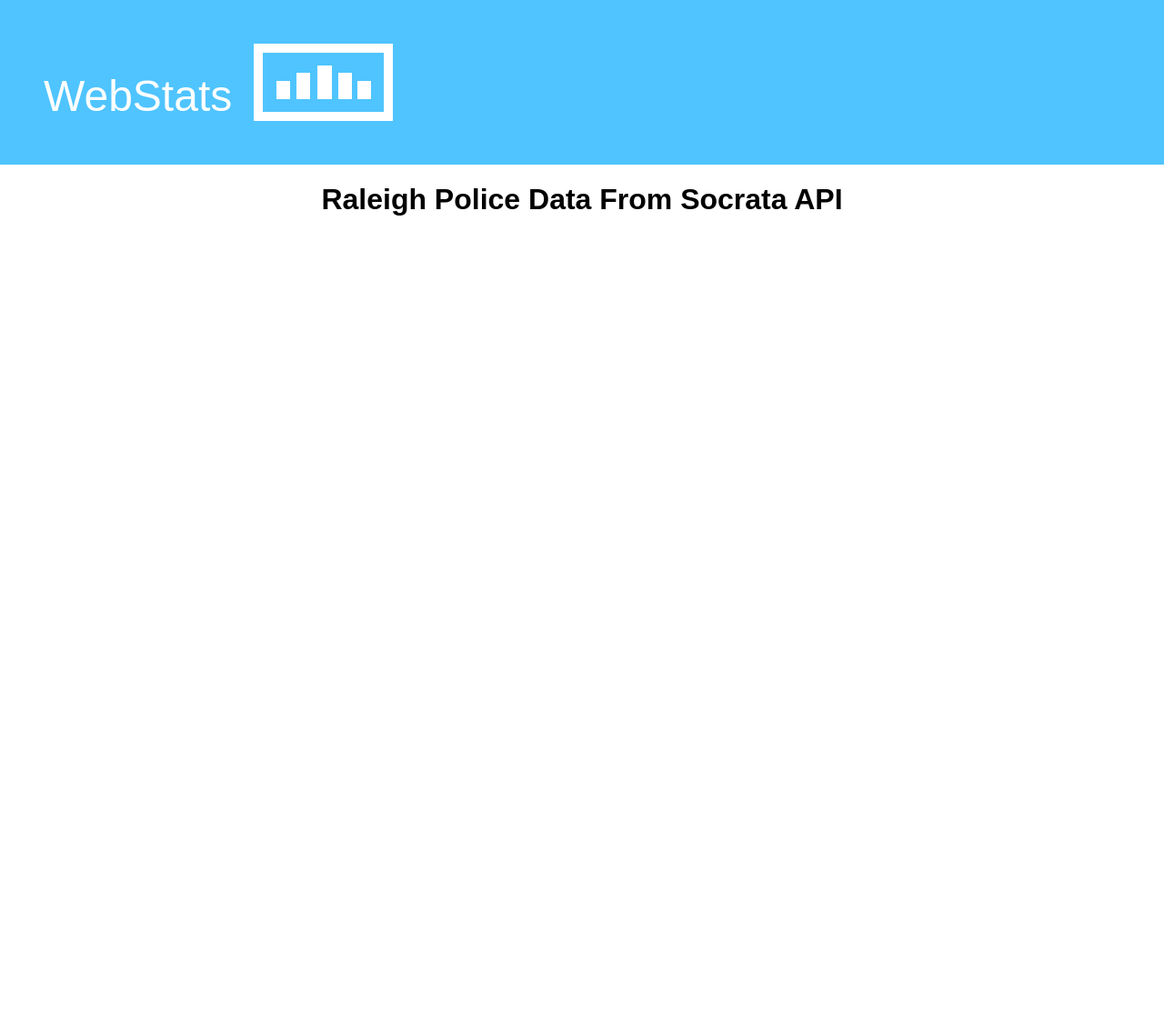
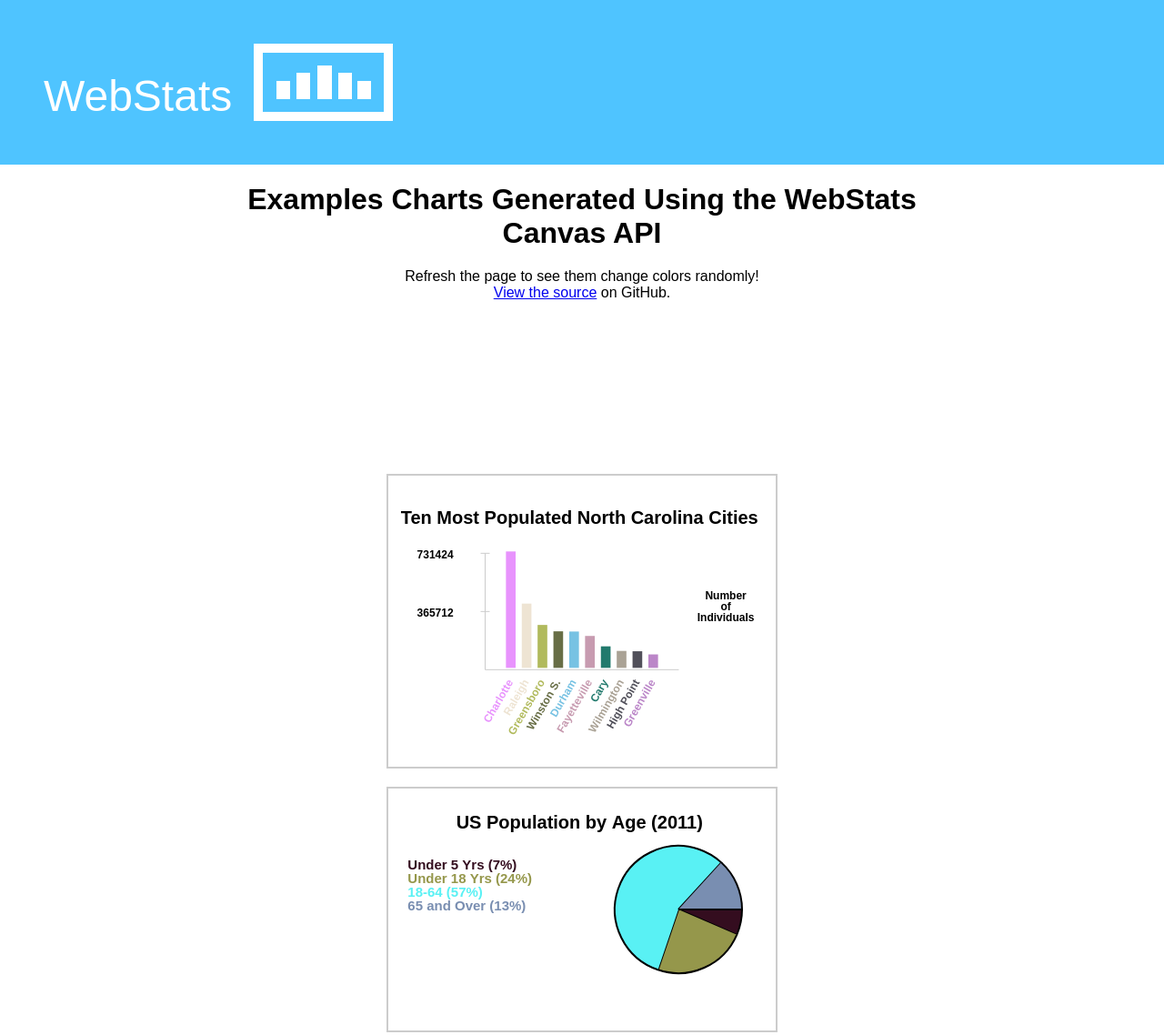
Before and after one commit to alexfromapex/WebStats, a plain HTML site: page index.html in a window 1280 px wide. Shown: the top 1138 px of the page at 91% size. Before the commit the page ends 800 px from the top, so only its background shows below. Drawn offline with Linux system fonts and the light colour scheme; no server answers.

Commit message:
Updated example charts

```diff
--- a/index.html
+++ b/index.html
@@ -32,17 +32,54 @@
 				max-width:60%;
 				text-align:center;
 			}
+			p {
+				margin:0 auto;
+				width:60%;
+				text-align:center;
+			}
 		</style>
 		<script type="application/javascript" src="./js/jquery-1.7.2.min.js"></script>
 		<script type="application/javascript" src="./js/webstats.js"></script>
 	</head>
 	<body>
 		<script>
+
+		/* Some static chart data objects */
+
+		var chartData1 = {
+			chartCanvasID: "graph1",
+			title: "Ten Most Populated North Carolina Cities",
+			values: [731424,403892,269666,229617,228330,200564,135234,106476,104371,84554],
+			XLabels: ["Charlotte","Raleigh","Greensboro","Winston S.","Durham","Fayetteville","Cary","Wilmington","High Point","Greenville"],
+			YAxisLabel: "Number of Individuals"
+		};
+
+		var chartData2 = {
+			chartCanvasID: "graph2",
+			title: "US Population by Age (2011)",
+			values: [627322,2287311,5462525,1273945],
+			labels: ["Under 5 Yrs","Under 18 Yrs","18-64","65 and Over"],
+			pieBorderColor: "#000"
+		};
+
+		var chartData3 = {
+			chartCanvasID: "graph3",
+			title: "North Carolina University Enrollment (2012)",
+			values: [31802,28136,25990,22388],
+			XLabels: ["NCSU","UNC","ECU","UNCC"],
+			YAxisLabel: "Number of Individuals"
+		};
+
+		/* Lookup array for future Socrata data */
+
 		var monthNames = ["January", "February", "March", "April", "May", "June",
 		  "July", "August", "September", "October", "November", "December"
 		];
 		var districts = {};
 		var types = {};
+
+		/* JSON request to Raleigh Socrata Data API */
+
 		$.getJSON('https://data.raleighnc.gov/resource/3bhm-we7a.json',function(data){
 			for(var i in data)
 			{
@@ -62,6 +99,9 @@
 							types[data[i][j]]++;
 					}
 			}
+
+			/* Map the JSON AJAX data into a chart object */
+
 			WebStats.BarGraph({
 				title:'Police Incidents by District',
 				chartCanvasID:'crime_areas',
@@ -69,29 +109,36 @@
 				XLabels:Object.keys(districts),
 				YLabels:Array(Object.keys(districts).length).join(' ').split(' ')
 			});
-			/*
-			WebStats.PieChart({
-				title:'Types of Police Incidents',
-				chartCanvasID:'crime_types',
-				values:$.map(types,function(v){return v;}),
-				labels:Object.keys(types),
-				width:1200,
-				height:700
-			}); */
+
+		});
+
+		/* Initialize chart objects and draw them to canvas elements */
+
+		$(document).ready(function(){
+			WebStats.BarGraph(chartData1);
+			WebStats.PieChart(chartData2);
+			WebStats.BarGraph(chartData3);
 			WebStats.start();
 		});
+
 		</script>
 		<div class="logo-bar">
 			WebStats<img src="images/logo.png" alt="Logo" />
 		</div>
 
 		<div id="chart">
-			<h1>Raleigh Police Data From Socrata API</h1>
-			<canvas id="crime_areas"></canvas>
+			<h1>Examples Charts Generated Using the WebStats Canvas API</h1>
+			<p>Refresh the page to see them change colors randomly!<br/><a href="//github.com/alexfromapex/WebStats/blob/master/index.html">View the source</a> on GitHub.</p>
+			<canvas id="crime_areas">Your browser is having trouble showing the HTML Canvas element. Try using a more modern browser.</canvas>
 		</div>
-		<!--
-		<div>
-			<canvas id="crime_types"></canvas>
-		</div> -->
+		<div id="chart1">
+			<canvas id="graph1" width="450" height="250" style="border: 2px solid rgb(204, 204, 204);">Your browser is having trouble showing the HTML Canvas element. Try using a more modern browser.</canvas>
+		</div>
+		<div id="chart1">
+			<canvas id="graph2" width="450" height="250" style="border: 2px solid rgb(204, 204, 204);">Your browser is having trouble showing the HTML Canvas element. Try using a more modern browser.</canvas>
+		</div>
+		<div id="chart1">
+			<canvas id="graph3" width="450" height="250" style="border: 2px solid rgb(204, 204, 204);">Your browser is having trouble showing the HTML Canvas element. Try using a more modern browser.</canvas>
+		</div>
 	</body>
 </html>
```
